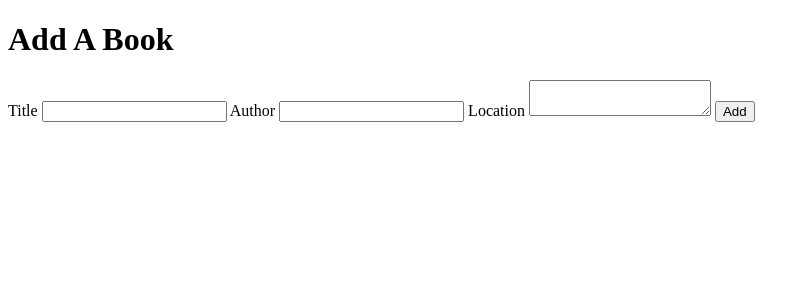
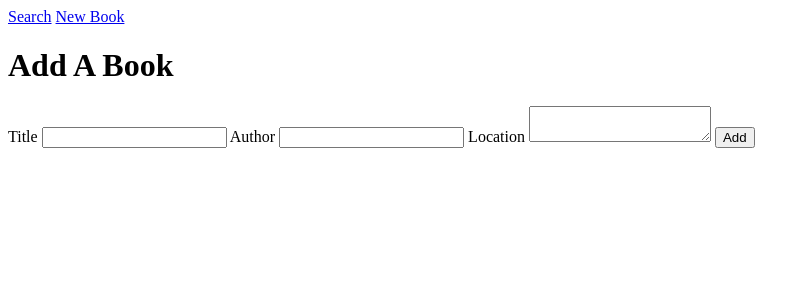
Before and after one commit to Ap0c/around-the-house, a Flask app: page /new_book in a window 1280 px wide. Shown: the top 300 px of the page, without its empty margins (0-810 px from the left). Run offline with Flask 2, Linux system fonts and the light colour scheme.

Commit message:
Added a navigation bar.

```diff
--- a/templates/base.html
+++ b/templates/base.html
@@ -6,5 +6,11 @@
 <title>{% block title %}Book DB{% endblock title %}</title>
 {% block head %}{% endblock head %}
 </head>
-<body>{% block content %}{% endblock content %}</body>
+<body>
+<nav>
+	<a href="/">Search</a>
+	<a href="/new_book">New Book</a>
+</nav>
+<main>{% block content %}{% endblock content %}</main>
+</body>
 </html>
```
